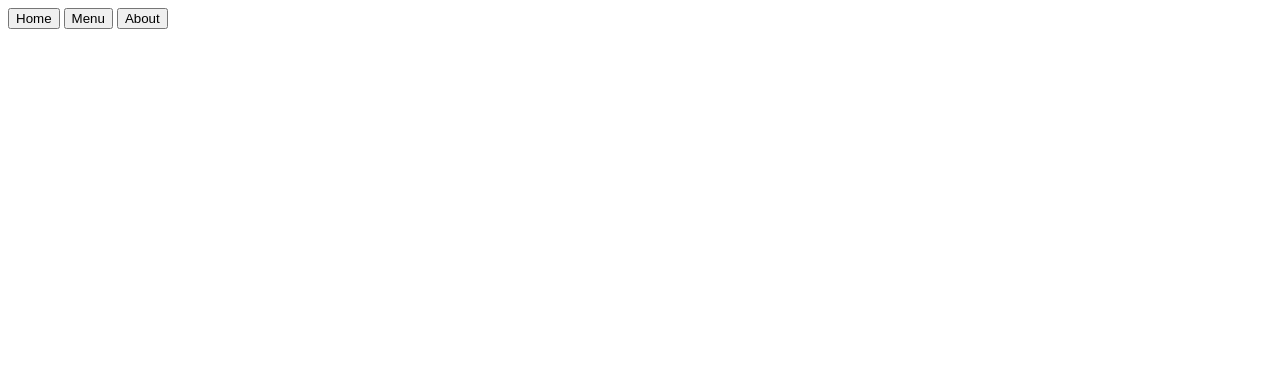
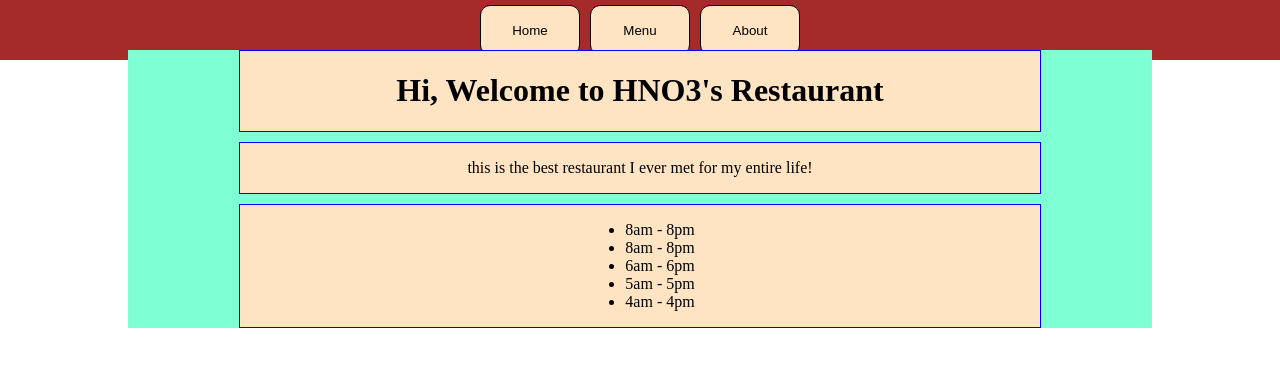
Before and after one commit to expverhno3/odin-restaurant, a website built with webpack: page src/index.html in a window 1280 px wide. Built offline with nearby package versions, Linux system fonts and the light colour scheme.

Commit message:
add info

```diff
--- a/src/index.js
+++ b/src/index.js
@@ -1,4 +1,4 @@
-import { addCells, addCellContent } from "./pageload";
+import {addTitle, addReview, addInfo} from "./pageload";
 import "./style.css";
 
 const homeBtn = document.querySelector("button.home");
@@ -8,6 +8,8 @@ const aboutBtn = document.querySelector("button.about");
 // for init debug
 homeBtn.addEventListener("click", (event) => {
   console.log("you are clicking home button!");
-  addCells(9);
-  addCellContent();
 });
+
+addTitle("Hi, Welcome to HNO3's Restaurant")
+addReview("this is the best restaurant I ever met for my entire life!")
+addInfo([[8,8],[8,8],[6,6],[5,5],[4,4]])
--- a/src/pageload.js
+++ b/src/pageload.js
@@ -1,28 +1,41 @@
 const content = document.querySelector("div#content");
 
-export function addCells(numberCells) {
-  let i = 0;
-
-  while (i < numberCells) {
-    const cell = document.createElement("div");
-    cell.classList.add("cell");
-    content.appendChild(cell);
-    i++;
-  }
+function addTitle(title) {
+  const titleContainer = document.createElement("div");
+  content.appendChild(titleContainer);
+  titleContainer.classList.add("title-container");
+  titleContainer.classList.add("container");
+  const titleElement = document.createElement("h1");
+  titleElement.textContent = title;
+  titleContainer.appendChild(titleElement);
+  titleElement.classList.add("title");
 }
 
-export function addCellContent() {
-    const cells = document.querySelectorAll(".cell");
-
-    cells.forEach((cell) => {
-        const cellContent = document.createElement("div");
-        cellContent.classList.add("cell-content");
-        cellContent.textContent = 'this is some text content within the cell'
-        cell.appendChild(cellContent);
-    })
+function addReview(review) {
+  const reviewContainer = document.createElement("div");
+  content.appendChild(reviewContainer);
+  reviewContainer.classList.add("review-container");
+  reviewContainer.classList.add("container");
+  const reviewElement = document.createElement("p");
+  reviewElement.textContent = review;
+  reviewContainer.appendChild(reviewElement);
+  reviewElement.classList.add("review");
 }
 
-export function renderPage() {
-    addCells(9)
-    addCellContent()
+function addInfo(info) {
+  const infoContainer = document.createElement("div");
+  content.appendChild(infoContainer);
+  infoContainer.classList.add("info-container");
+  infoContainer.classList.add("container");
+  const ul = document.createElement("ul");
+  ul.classList.add('info-hour-list')
+  info.forEach((row) => {
+    const list = document.createElement("li");
+    list.textContent = `${row[0]}` + "am - " + `${row[1]}pm`;
+    list.classList.add('info-hour')
+    ul.appendChild(list)
+  });
+  infoContainer.appendChild(ul)
 }
+
+export { addTitle, addReview, addInfo };
--- a/src/style.css
+++ b/src/style.css
@@ -1,9 +1,49 @@
-div#content {
-    display: grid;
-    grid-template-columns: 30vw 30vw 30vw;
+body {
+    margin: 0;
+}
+
+header {
+    background-color: brown;
+    padding: 5px;
+}
+
+nav {
+    display: flex;
+    justify-content: center;
+    align-items: center;
     gap: 10px;
 }
 
-div.cell {
+nav>button {
+    width: 100px;
+    height: 50px;
+    border: 1px solid black;
+    /* round corner */
+    border-radius: 10px;
+    background-color: bisque;
+}
+
+
+div#content {
+    display: flex;
+    flex-direction: column;
+    align-items: center;
+    justify-content: center;
+    position: relative;
+    top: -10px;
+    gap: 10px;
+    max-width: 80vw;
+    left: 10vw;
+    right: 10vw;
     background-color: aquamarine;
+    margin: 0;
 }
+
+div.container {
+    display: flex;
+    background-color: bisque;
+    border: 1px solid blue;
+    width: 800px;
+    text-align: center;
+    justify-content: center;
+}
```
Also changed, not shown: 1 other file.
